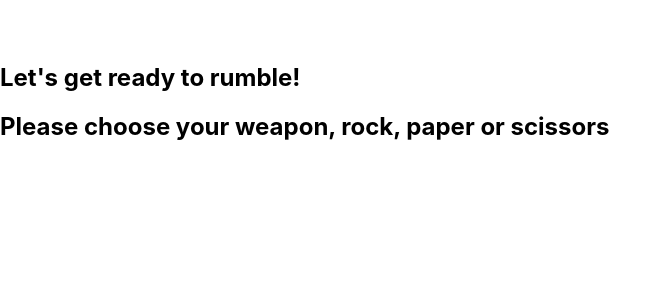
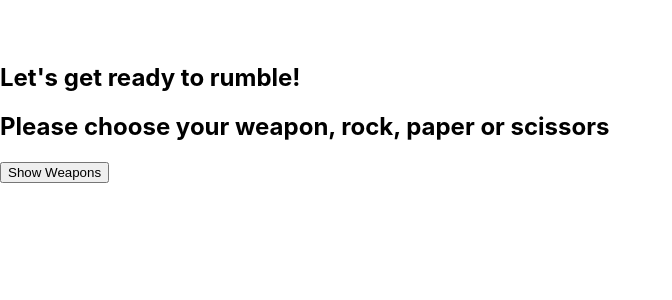
Before and after one commit to designerofthing/RPS_Challenge, a React (Create React App) app: page / in a window 1280 px wide. Both pictures are taken after a click on the button "Click to start the game!". Shown: the top 300 px of the page, without its empty margins (0-672 px from the left). Built offline with nearby package versions, Linux system fonts and the light colour scheme.

Commit message:
adds user can choose weapon test, adds Weapons component

```diff
--- a/src/components/Game.jsx
+++ b/src/components/Game.jsx
@@ -1,4 +1,5 @@
 import React, { Component } from 'react'
+import Weapons from './Weapons'
 
 export class Game extends Component {
     constructor(props) {
@@ -17,19 +18,23 @@ export class Game extends Component {
         this.setState({
             message: "Let's get ready to rumble!",
             message2: "Please choose your weapon, rock, paper or scissors",
+            dropDown: <Weapons />,
             title: "",
             shouldShowButton: 'hidden'
+
         });
       }
     render() {
         return (
             <div>
                 <h1>{this.state.title}</h1>
-                <button onClick={this.Gamestart}
+                <button id='start' onClick={this.Gamestart}
                 style={{visibility: this.state.shouldShowButton}}>{this.state.buttonText}</button>
                     {this.state.clicked}
                 <h2>{this.state.message}</h2>
                 <h2>{this.state.message2}</h2>
+                <p>{this.state.dropDown}</p>
+
             </div>
         )
     }
--- /dev/null
+++ b/src/components/Weapons.jsx
@@ -0,0 +1,59 @@
+import React, { Component } from 'react'
+
+class Weapons extends Component {
+    constructor() {
+        super();
+
+        this.state = {
+            showWeapons: false,
+        }
+
+        this.showWeapons = this.showWeapons.bind(this);
+        this.closeWeapons = this.showWeapons.bind(this);
+    }
+
+    showWeapons(event) {
+      event.preventDefault();
+
+      this.setState({ showWeapons: true }, () => {
+        document.addEventListener('click', this.closeWeapons);
+      });
+    }
+
+    closeWeapons(event) {
+      if (!this.dropdownMenu.contains(event.target)) {
+
+      this.setState({ showWeapons: false}, () => {
+        document.removeEventListener('click', this.closeWeapons);
+      });
+     }
+    }
+
+    render() {
+        return (
+            <div>
+                <button  onClick={this.showWeapons}>
+                    Show Weapons
+                </button>
+
+                {
+                this.state.showWeapons
+                ? (
+                  <div id='weapon' className="menu"
+                  ref={(element) => {
+                    this.dropdownMenu = element;
+                  }}
+                  >
+                    <button>Rock</button>
+                    <button>Paper</button>
+                    <button>Scissors</button>
+                  </div>
+                )
+                : (null)
+              }
+            </div>
+        );
+    }
+}
+
+export default Weapons;
```
Also changed, not shown: 1 other file (tests, documents, lock files or other folders).
